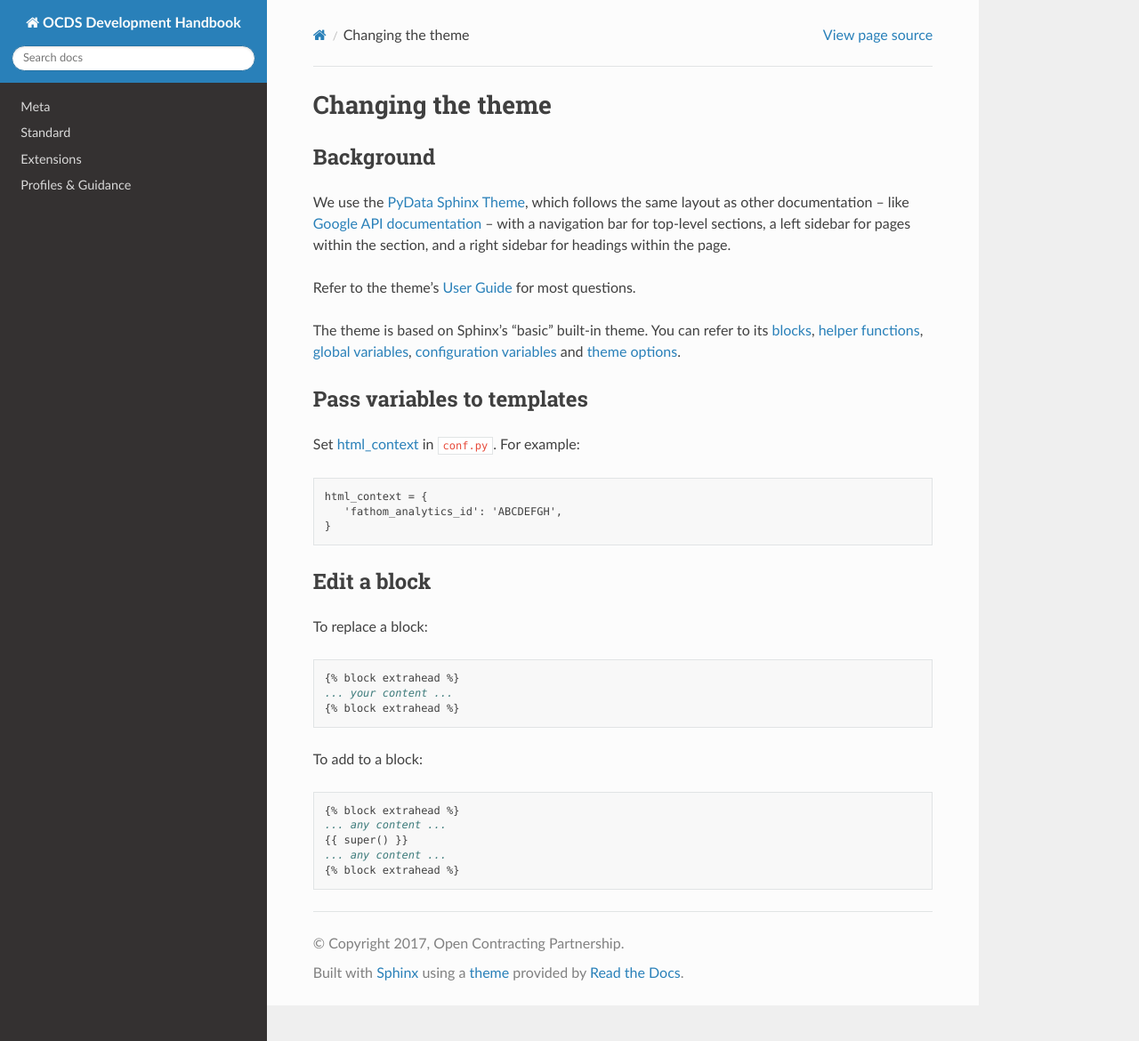
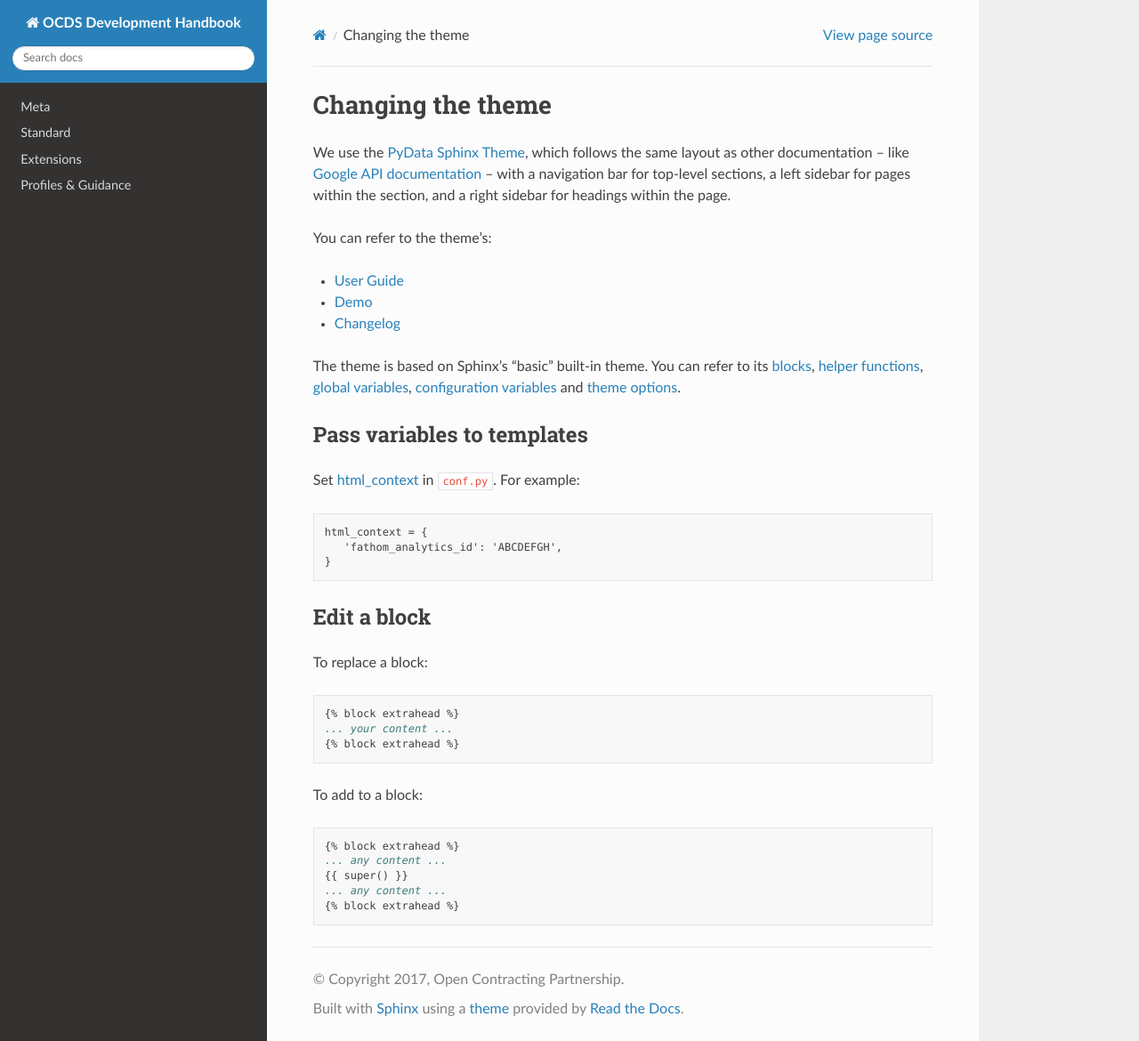
Before and after one commit to open-contracting/standard-development-handbook, a Sphinx documentation site: the page built from docs/standard/technical/theme.rst, in a window 1280 px wide and 1170 px high. Shown: the whole window at 89% size. Built offline with Sphinx 7.4.7 and the Read the Docs theme 2.0.0, drawn with Linux system fonts in a browser that asks for light colours.

Commit message:
standard: theme: Add links to demo and changelog

```diff
--- a/docs/standard/technical/theme.rst
+++ b/docs/standard/technical/theme.rst
@@ -1,12 +1,13 @@
 Changing the theme
 ==================
 
-Background
-----------
-
 We use the `PyData Sphinx Theme <https://pydata-sphinx-theme.readthedocs.io/en/latest/>`__, which follows the same layout as other documentation – like `Google API documentation <https://developers.google.com/drive/api/v3/about-sdk>`__ – with a navigation bar for top-level sections, a left sidebar for pages within the section, and a right sidebar for headings within the page.
 
-Refer to the theme's `User Guide <https://pydata-sphinx-theme.readthedocs.io/en/latest/user_guide/index.html>`__ for most questions.
+You can refer to the theme's:
+
+-  `User Guide <https://pydata-sphinx-theme.readthedocs.io/en/latest/user_guide/>`__
+-  `Demo <https://pydata-sphinx-theme.readthedocs.io/en/latest/demo/>`__
+-  `Changelog <https://github.com/pydata/pydata-sphinx-theme/releases>`__
 
 The theme is based on Sphinx's "basic" built-in theme. You can refer to its `blocks <https://www.sphinx-doc.org/en/master/templating.html#blocks>`__, `helper functions <https://www.sphinx-doc.org/en/master/templating.html#helper-functions>`__, `global variables <https://www.sphinx-doc.org/en/master/templating.html#global-variables>`__, `configuration variables <https://www.sphinx-doc.org/en/master/templating.html#configuration-variables>`__ and `theme options <https://www.sphinx-doc.org/en/master/usage/theming.html>`__.
 
```
